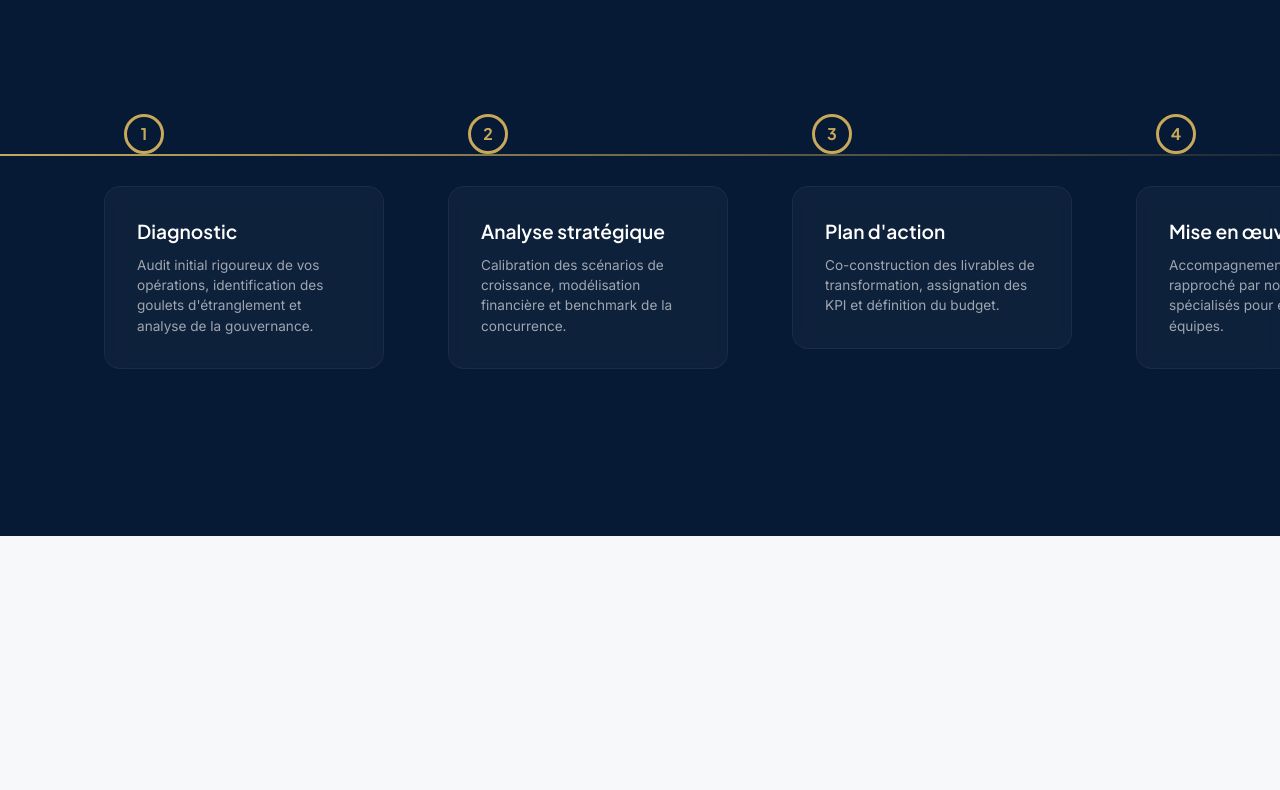
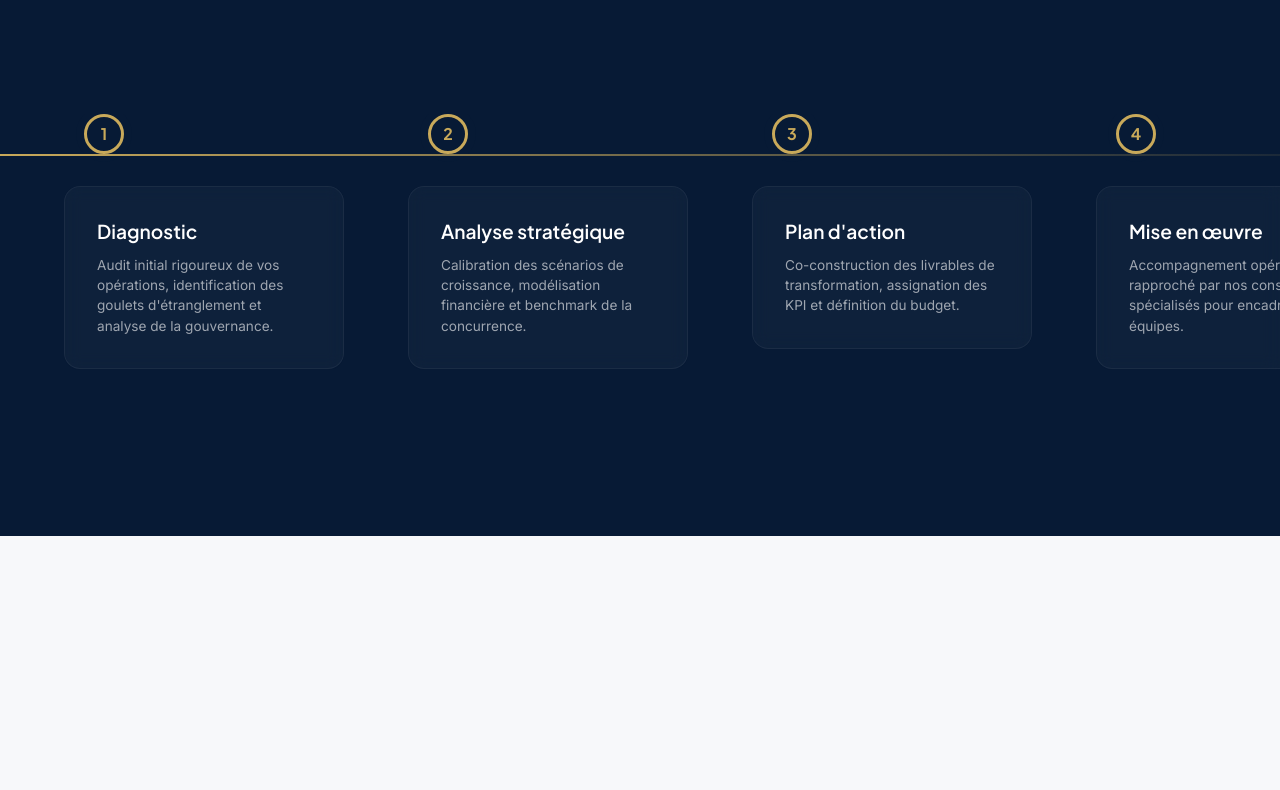
Before and after one commit to Manu100589/lorynx, a React (Vite) app: page / in a window 1280 px wide. Shown: the part 7250-8040 px from the top of the page. Built offline with nearby package versions, Linux system fonts and the light colour scheme.

Commit message:
fix: resolve timeline track self-clipping bug by moving overflow to scroll container

```diff
--- a/src/App.css
+++ b/src/App.css
@@ -844,17 +844,18 @@
   margin-top: 5rem;
   position: relative;
   width: 100%;
+  overflow: hidden; /* Clip horizontal overflow relative to screen viewport */
 }
 
 .methodology-timeline-track {
   display: flex;
   position: relative;
   padding-bottom: 3rem;
-  overflow-x: hidden; /* Prevent horizontal manual scrollbars on desktop */
-  gap: 4rem; /* Generous premium gap between cards */
+  width: max-content; /* Expand track width to fit all steps plus paddings */
+  gap: 4rem; /* Generous gap between cards */
   scrollbar-width: none; /* Firefox */
-  padding-left: max(4rem, calc((100vw - 1200px) / 2 + 4rem));
-  padding-right: max(4rem, calc((100vw - 1200px) / 2 + 4rem));
+  padding-left: max(4rem, calc((100vw - 1400px) / 2 + 4rem)); /* Align with 1400px container */
+  padding-right: max(4rem, calc((100vw - 1400px) / 2 + 4rem));
 }
 
 .methodology-timeline-track::-webkit-scrollbar {
@@ -1609,6 +1610,7 @@
     padding-bottom: 0 !important;
     padding-left: 0 !important;
     padding-right: 0 !important;
+    width: 100% !important;
   }
 
   .methodology-timeline-line {
```
